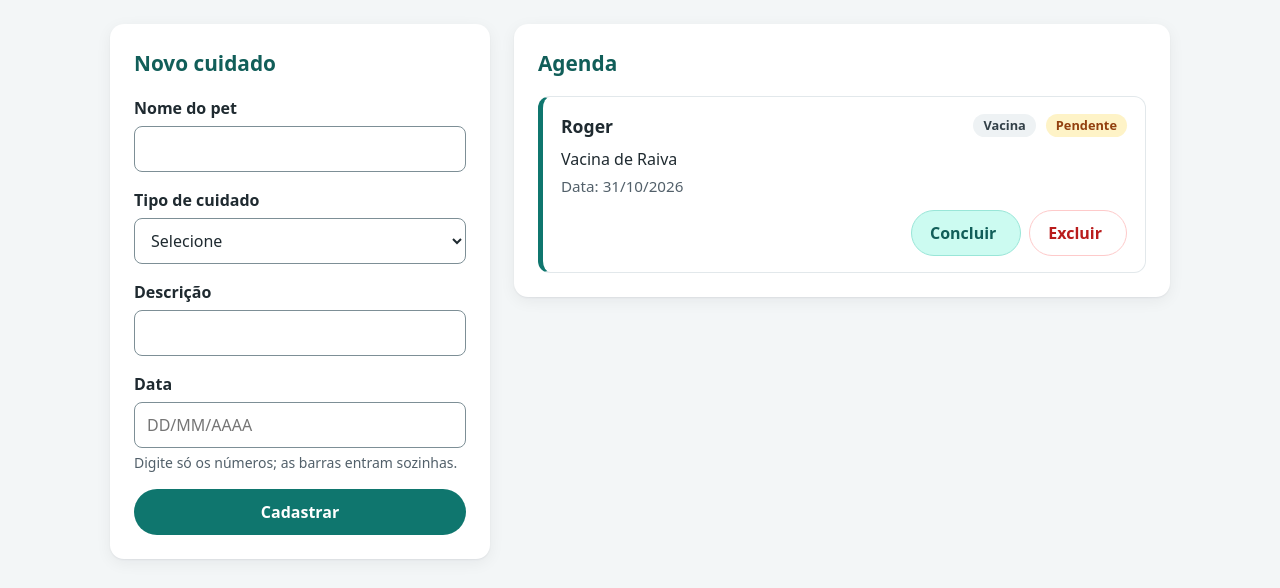
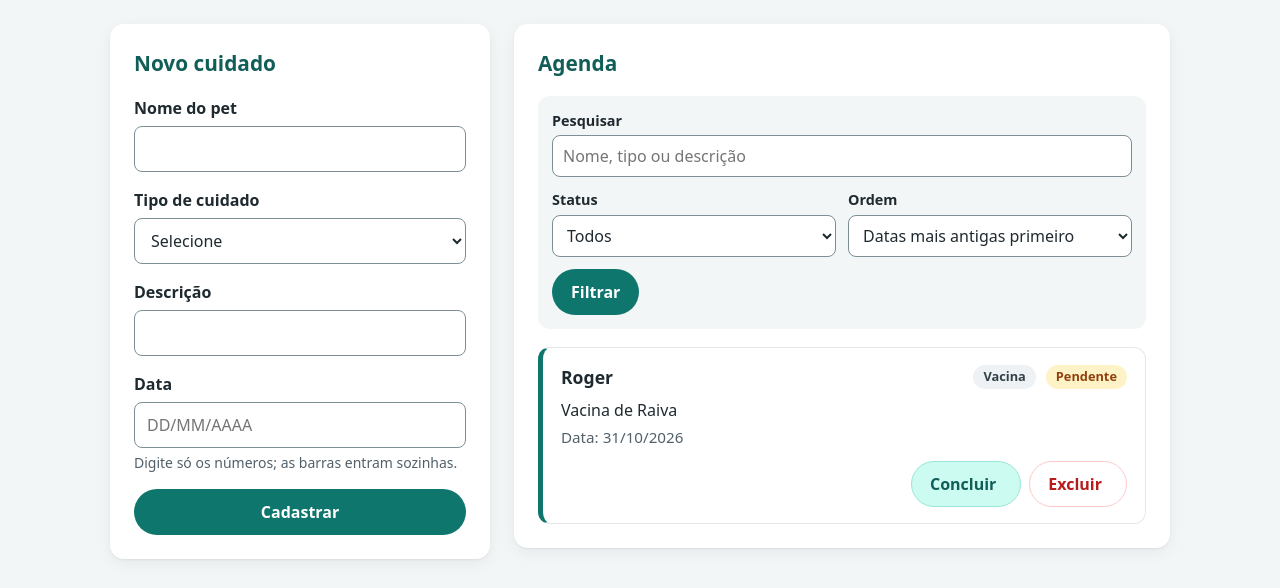
Before and after one commit to RoninXK/PetCare, a Flask app: page / in a window 1280 px wide. Shown: the part 121-709 px from the top of the page. Run offline with Flask 3, Linux system fonts and the light colour scheme; data comes from the database, SQL or seed files in the repository; some libraries are stand-ins or nearby versions.

Commit message:
feat: adicionar pesquisa e filtros na agenda
Acima da agenda entram a pesquisa (nome, tipo e descrição, sem
diferenciar maiúsculas, minúsculas e acentuação de caixa), o filtro de
status (todos, pendentes ou concluídos) e a ordem pela data (mais
antigas ou mais recentes primeiro). Os filtros vêm da URL e são
aplicados no servidor; valores desconhecidos caem no padrão.

O status e a ordem são parâmetros de uma consulta fixa, e a pesquisa é
feita em Python com casefold(), então o texto digitado nunca entra no
SQL. A consulta da agenda continua existindo uma única vez.

Concluir, excluir e cadastrar voltam para a agenda com os mesmos
filtros. Com filtros ativos, a página mostra quantos cuidados foram
encontrados, um link para limpar e uma mensagem própria quando não há
resultado. Sem filtros, a agenda fica como antes.

Refs #19

Co-Authored-By: Claude Opus 5.5 <noreply@anthropic.com>

```diff
--- a/app.py
+++ b/app.py
@@ -4,8 +4,9 @@ import secrets
 import sqlite3
 from contextlib import contextmanager
 from datetime import date, datetime
+from urllib.parse import urlencode
 
-from flask import Flask, abort, redirect, render_template, request
+from flask import Flask, abort, redirect, render_template, request, url_for
 from flask_wtf.csrf import CSRFError, CSRFProtect
 
 app = Flask(__name__)
@@ -65,13 +66,53 @@ def criar_banco():
         """)
 
 
-def listar_cuidados():
-    """Cuidados da agenda, ordenados por data."""
+STATUS_DO_FILTRO = {"pendentes": "Pendente", "concluidos": "Concluído"}
+FILTROS_PADRAO = {"busca": "", "status": "todos", "ordem": "antigos"}
+CAMPOS_PESQUISADOS = ("nome_pet", "tipo_cuidado", "descricao")
+
+
+def ler_filtros(parametros):
+    """Filtros da agenda vindos da URL; valores desconhecidos viram o padrão."""
+    status = parametros.get("status", "todos")
+    ordem = parametros.get("ordem", "antigos")
+    return {
+        "busca": parametros.get("busca", "").strip(),
+        "status": status if status in STATUS_DO_FILTRO else "todos",
+        "ordem": ordem if ordem in ("antigos", "recentes") else "antigos",
+    }
+
+
+def filtros_alterados(filtros):
+    """Só os filtros diferentes do padrão, para montar a URL."""
+    return {nome: valor for nome, valor in filtros.items() if valor != FILTROS_PADRAO[nome]}
+
+
+def endereco_da_agenda(filtros):
+    return url_for("inicio", **filtros_alterados(filtros))
+
+
+def listar_cuidados(busca="", status="todos", ordem="antigos"):
+    """Cuidados da agenda, filtrados por status e texto e ordenados por data."""
+    status_banco = STATUS_DO_FILTRO.get(status, "")
     with conectar_banco() as conexao:
-        return conexao.execute("""
+        cuidados = conexao.execute("""
             SELECT * FROM cuidados
-            ORDER BY data ASC
-        """).fetchall()
+            WHERE (? = '' OR status = ?)
+            ORDER BY
+                CASE WHEN ? = 'recentes' THEN data END DESC,
+                CASE WHEN ? = 'recentes' THEN id END DESC,
+                data ASC,
+                id ASC
+        """, (status_banco, status_banco, ordem, ordem)).fetchall()
+
+    if not busca:
+        return cuidados
+
+    termo = busca.casefold()
+    return [
+        cuidado for cuidado in cuidados
+        if any(termo in cuidado[campo].casefold() for campo in CAMPOS_PESQUISADOS)
+    ]
 
 
 def inserir_cuidado(nome_pet, tipo_cuidado, descricao, data_banco):
@@ -90,11 +131,16 @@ def alterar_cuidado(sql, id_cuidado):
 
 
 def pagina_inicial(erros=(), dados=None):
+    filtros = ler_filtros(request.args)
+    alterados = filtros_alterados(filtros)
     return render_template(
         "index.html",
-        cuidados=listar_cuidados(),
+        cuidados=listar_cuidados(**filtros),
         erros=erros,
-        dados=dados
+        dados=dados,
+        filtros=filtros,
+        filtros_ativos=bool(alterados),
+        consulta_filtros=urlencode(alterados)
     )
 
 
@@ -175,7 +221,7 @@ def inicio():
         nome_pet, tipo_escolhido(tipo_cuidado, tipo_personalizado), descricao, data_banco
     )
 
-    return redirect("/")
+    return redirect(endereco_da_agenda(ler_filtros(request.args)))
 
 
 @app.route("/concluir/<int:id_cuidado>", methods=["POST"])
@@ -190,7 +236,7 @@ def concluir(id_cuidado):
     if alterados == 0:
         abort(404)
 
-    return redirect("/")
+    return redirect(endereco_da_agenda(ler_filtros(request.args)))
 
 
 @app.route("/excluir/<int:id_cuidado>", methods=["POST"])
@@ -204,7 +250,7 @@ def excluir(id_cuidado):
     if alterados == 0:
         abort(404)
 
-    return redirect("/")
+    return redirect(endereco_da_agenda(ler_filtros(request.args)))
 
 
 @app.errorhandler(CSRFError)
--- a/static/style.css
+++ b/static/style.css
@@ -226,6 +226,66 @@ select:focus-visible {
     gap: 12px;
 }
 
+.contagem {
+    margin: 0;
+    color: var(--texto-suave);
+    font-size: 0.95rem;
+}
+
+.filtros {
+    display: grid;
+    grid-template-columns: 1fr 1fr;
+    gap: 12px;
+    margin-bottom: 18px;
+    padding: 14px;
+    border-radius: 12px;
+    background: var(--cinza-fundo);
+}
+
+.filtro label {
+    display: block;
+    margin-bottom: 4px;
+    font-size: 0.9rem;
+    font-weight: 600;
+}
+
+.filtro input,
+.filtro select {
+    width: 100%;
+    padding: 8px 10px;
+    border: 1px solid var(--cinza-borda);
+    border-radius: 8px;
+    background: var(--branco);
+    color: var(--texto);
+    font: inherit;
+}
+
+.filtro-busca {
+    grid-column: 1 / -1;
+}
+
+.filtro-acoes {
+    grid-column: 1 / -1;
+    display: flex;
+    flex-wrap: wrap;
+    align-items: center;
+    gap: 14px;
+}
+
+.botao-filtrar {
+    background: var(--verde);
+    color: var(--branco);
+}
+
+.botao-filtrar:hover {
+    background: var(--verde-escuro);
+}
+
+.limpar-filtros {
+    color: var(--verde-escuro);
+    font-weight: 600;
+}
+
 .lista-cuidados {
     display: grid;
     gap: 14px;
@@ -352,6 +412,10 @@ select:focus-visible {
         padding: 18px;
     }
 
+    .filtros {
+        grid-template-columns: 1fr;
+    }
+
     .cuidado-acoes .botao,
     .cuidado-acoes form {
         flex: 1;
--- a/templates/index.html
+++ b/templates/index.html
@@ -125,7 +125,38 @@
 
             <div class="agenda-titulo">
                 <h2 id="titulo-agenda">Agenda</h2>
+                {% if filtros_ativos %}
+                <p class="contagem" aria-live="polite">{{ cuidados | length }} {{ "cuidado encontrado" if cuidados | length == 1 else "cuidados encontrados" }}</p>
+                {% endif %}
             </div>
+
+            <form method="GET" action="/" class="filtros" role="search" aria-label="Filtrar a agenda">
+                <div class="filtro filtro-busca">
+                    <label for="busca">Pesquisar</label>
+                    <input type="search" id="busca" name="busca" value="{{ filtros.busca }}" placeholder="Nome, tipo ou descrição">
+                </div>
+                <div class="filtro">
+                    <label for="status">Status</label>
+                    <select id="status" name="status">
+                        <option value="todos"{% if filtros.status == "todos" %} selected{% endif %}>Todos</option>
+                        <option value="pendentes"{% if filtros.status == "pendentes" %} selected{% endif %}>Pendentes</option>
+                        <option value="concluidos"{% if filtros.status == "concluidos" %} selected{% endif %}>Concluídos</option>
+                    </select>
+                </div>
+                <div class="filtro">
+                    <label for="ordem">Ordem</label>
+                    <select id="ordem" name="ordem">
+                        <option value="antigos"{% if filtros.ordem == "antigos" %} selected{% endif %}>Datas mais antigas primeiro</option>
+                        <option value="recentes"{% if filtros.ordem == "recentes" %} selected{% endif %}>Datas mais recentes primeiro</option>
+                    </select>
+                </div>
+                <div class="filtro-acoes">
+                    <button type="submit" class="botao botao-filtrar">Filtrar</button>
+                    {% if filtros_ativos %}
+                    <a href="/" class="limpar-filtros">Limpar filtros</a>
+                    {% endif %}
+                </div>
+            </form>
 
             {% if cuidados %}
 
@@ -148,7 +179,7 @@
                     <div class="cuidado-acoes">
 
                         {% if pendente %}
-                        <form method="POST" action="/concluir/{{ cuidado['id'] }}">
+                        <form method="POST" action="/concluir/{{ cuidado['id'] }}{% if consulta_filtros %}?{{ consulta_filtros }}{% endif %}">
                             <input type="hidden" name="csrf_token" value="{{ csrf_token() }}">
                             <button type="submit" class="botao botao-concluir">
                                 Concluir<span class="sr-only"> o cuidado de {{ cuidado["nome_pet"] }}</span>
@@ -156,7 +187,7 @@
                         </form>
                         {% endif %}
 
-                        <form method="POST" action="/excluir/{{ cuidado['id'] }}"
+                        <form method="POST" action="/excluir/{{ cuidado['id'] }}{% if consulta_filtros %}?{{ consulta_filtros }}{% endif %}"
                               onsubmit="return confirm('Tem certeza que deseja excluir este cuidado?');">
                             <input type="hidden" name="csrf_token" value="{{ csrf_token() }}">
                             <button type="submit" class="botao botao-excluir">
@@ -174,7 +205,11 @@
 
             {% else %}
 
+            {% if filtros_ativos %}
+            <p class="agenda-vazia">Nenhum cuidado encontrado com esses filtros.</p>
+            {% else %}
             <p class="agenda-vazia">Nenhum cuidado agendado.</p>
+            {% endif %}
 
             {% endif %}
 
```
